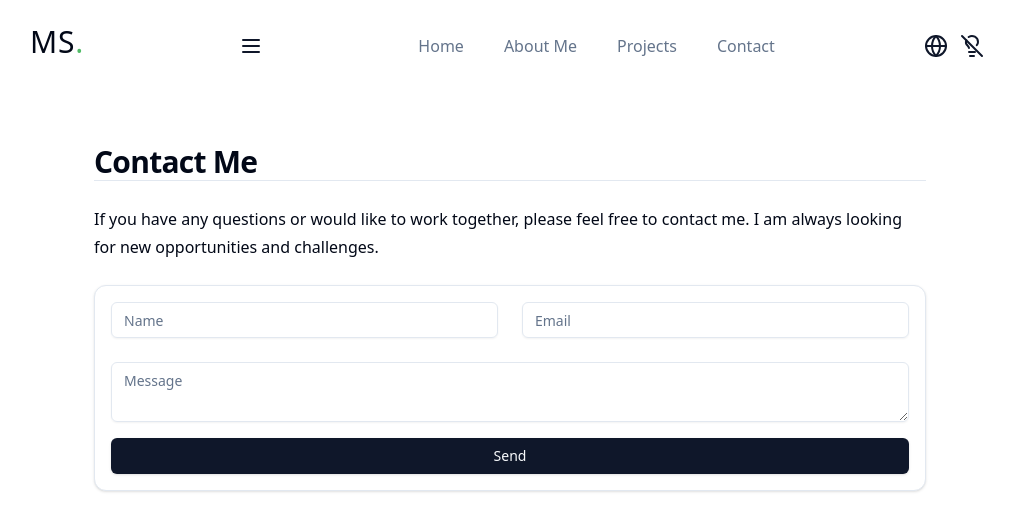
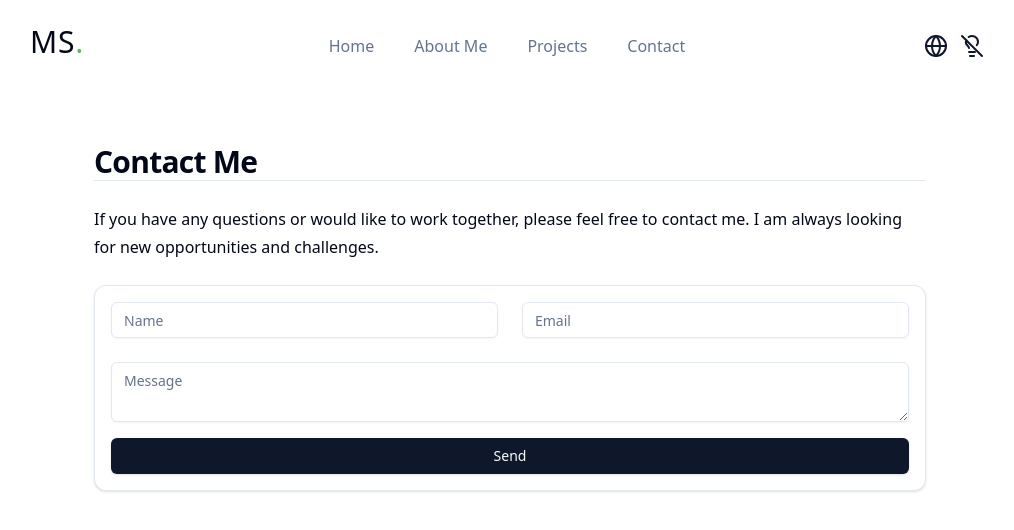
Before and after one commit to MScheltjens/portfolio, a Next.js app: page /en/contact in a window 1280 px wide. Shown: the top 530 px of the page, without its empty margins (130-1144 px from the left). Built offline with nearby package versions, Linux system fonts and the light colour scheme.

Commit message:
error hamburger menu

```diff
--- a/components/hamburger-menu.tsx
+++ b/components/hamburger-menu.tsx
@@ -11,7 +11,7 @@ import { NavProps } from './header';
 
 export const HamburgerMenu = ({ locale, translations }: NavProps) => (
   <DropdownMenu>
-    <DropdownMenuTrigger asChild className="sm:block">
+    <DropdownMenuTrigger asChild className="md:hidden">
       <Button variant="link" size="icon">
         <MenuIcon />
       </Button>
```
